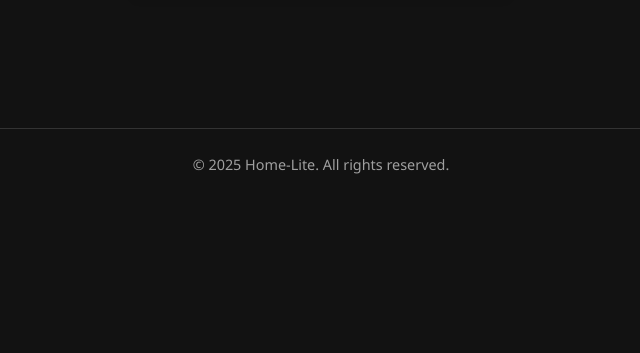
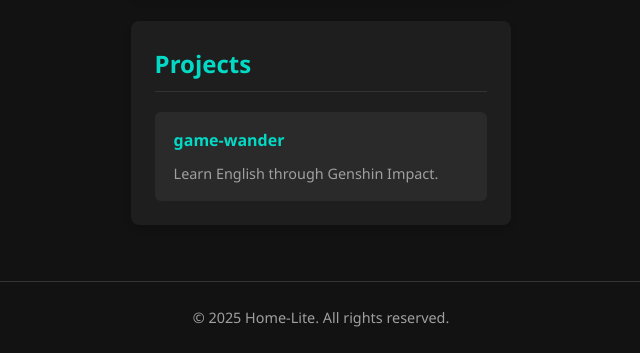
Before and after one commit to Jjqcoder/home-lite, a plain HTML site: page client/index.html in a window 1280 px wide. Shown: the part 600-953 px from the top of the page, without its empty margins (319-959 px from the left). Before the commit the page ends 800 px from the top, so only its background shows below. Drawn offline with Linux system fonts and the light colour scheme.

Commit message:
feat(index.html):introducing the projects area

```diff
--- a/client/index.html
+++ b/client/index.html
@@ -98,6 +98,38 @@
                 font-size: 1.2rem;
             }
 
+            .projects {
+                display: grid;
+                gap: 1rem;
+            }
+
+            .project-item {
+                background-color: #2a2a2a;
+                padding: 1rem;
+                border-radius: 6px;
+                transition: all 0.2s;
+                text-decoration: none;
+                color: var(--text-color);
+                border-left: 3px solid transparent;
+            }
+
+            .project-item:hover {
+                transform: translateX(5px);
+                border-left: 3px solid var(--accent-color);
+                background-color: #333;
+            }
+
+            .project-name {
+                font-weight: bold;
+                margin-bottom: 0.5rem;
+                color: var(--secondary-color);
+            }
+
+            .project-desc {
+                color: var(--muted-text);
+                font-size: 0.9rem;
+            }
+
             footer {
                 text-align: center;
                 padding: 1.5rem;
@@ -126,7 +158,7 @@
         <div class="container">
             <header>
                 <h1>Home-Lite</h1>
-                <div class="subtitle">Hello travaler !</div>
+                <div class="subtitle">Hello traveler!</div>
             </header>
 
             <div class="card">
@@ -148,6 +180,16 @@
                     </a>
                 </div>
             </div>
+
+            <div class="card">
+                <h2>Projects</h2>
+                <div class="projects">
+                    <a href="https://www.wbeishangw.top:444/" class="project-item" target="_blank" rel="noopener noreferrer">
+                        <div class="project-name">game-wander</div>
+                        <div class="project-desc">Learn English through Genshin Impact.</div>
+                    </a>
+                </div>
+            </div>
         </div>
 
         <footer>&copy; 2025 Home-Lite. All rights reserved.</footer>
```
